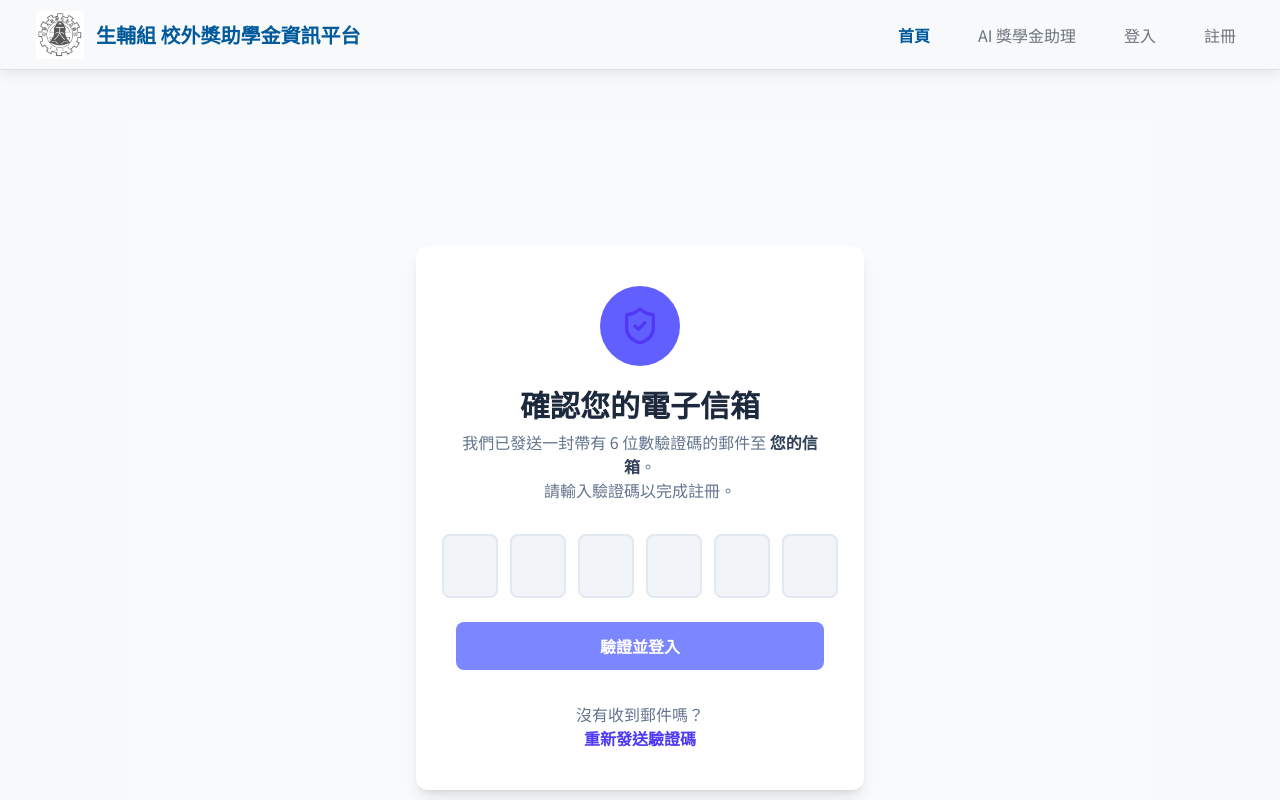
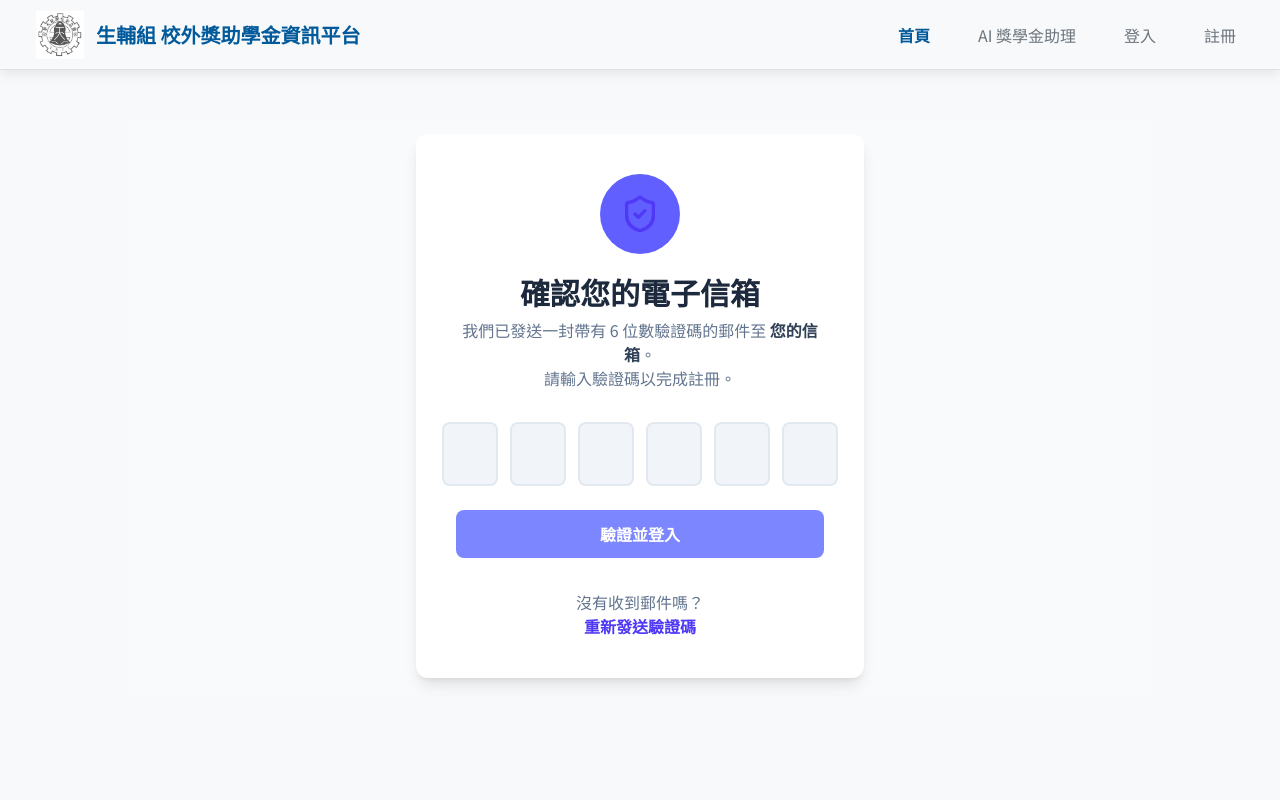
Before and after one commit to NCUESA/Dorm10-DMS, a Next.js app: page /verify-email in a window 1280 px wide. Shown: the top 800 px of the page. Built offline with nearby package versions, Linux system fonts and the light colour scheme; no server answers.

Commit message:
fix: layout meta setting、verify email display height

```diff
--- a/src/app/(auth)/verify-email/page.jsx
+++ b/src/app/(auth)/verify-email/page.jsx
@@ -203,7 +203,7 @@ export default function VerifyEmailPage() {
             <p className="text-slate-500 mt-4">正在載入頁面...</p>
         </div>
     }>
-        <div className="min-h-screen bg-slate-50 flex items-center justify-center p-4">
+        <div className="bg-slate-50 flex items-center justify-center p-4">
             <div className="w-full max-w-md mx-auto p-8 sm:p-10 bg-white rounded-xl shadow-lg">
                 <VerifyEmailContent />
             </div>
--- a/src/app/layout.jsx
+++ b/src/app/layout.jsx
@@ -48,12 +48,6 @@ export default function RootLayout({ children }) {
 
   return (
     <html lang="zh-TW" className={notoSans.variable}>
-      <head>
-        <meta charSet="UTF-8" />
-        <meta name="viewport" content="width=device-width, initial-scale=1.0" />
-        <link rel="shortcut icon" href={metadata.icon} type="image/x-icon" />
-        <title>{metadata.title}</title>
-      </head>
       <body className={notoSans.className}>
           <AuthProvider>
             <Header ref={headerRef} />
```
